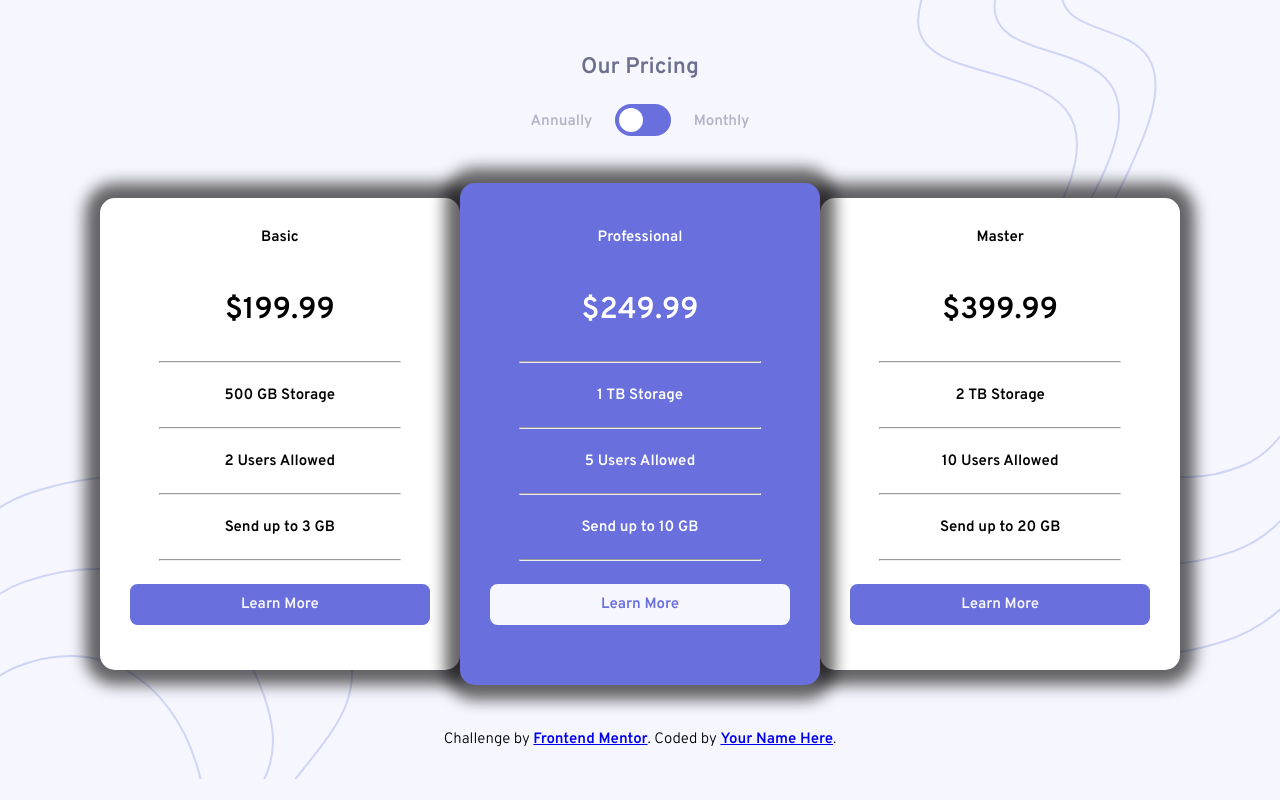
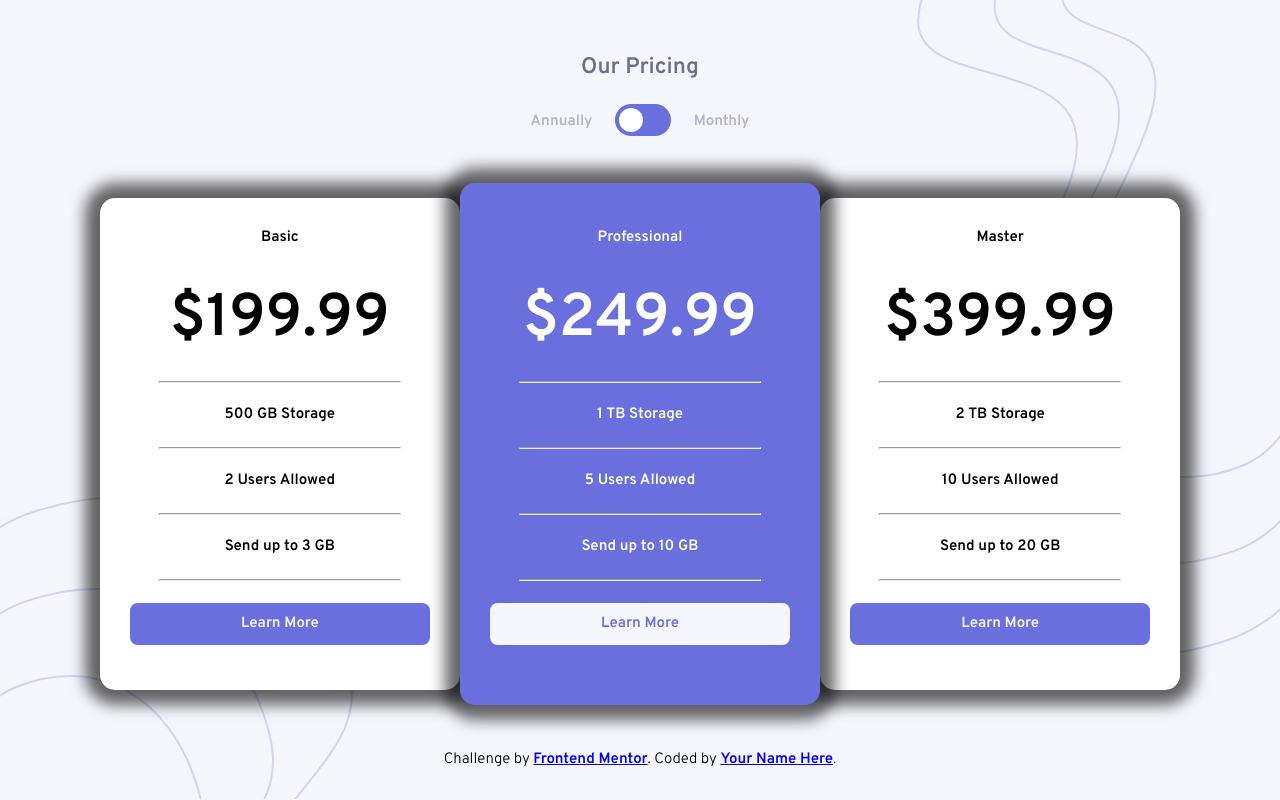
Before and after one commit to roc2246/componentToggle_frontEndMentor, a website: page index.html in a window 1280 px wide. Drawn offline with Linux system fonts and the light colour scheme.

Commit message:
Last commits before FEM post

```diff
--- a/sass/base/_typography.scss
+++ b/sass/base/_typography.scss
@@ -22,7 +22,9 @@ span {
   }
 
   &__cost {
-    font-size: 2rem;
+    font-size: 4rem;
+    margin-top: 1rem;
+    margin-bottom: 1rem;
   }
 
   &--inner{
--- a/sass/components/_sliders.scss
+++ b/sass/components/_sliders.scss
@@ -8,15 +8,17 @@
     opacity: 0;
     width: 0;
     height: 0;
-    & + .slider{
+
+    & + .slider {
       background-color: $color-primary-dark;
+      &:hover {
+        background-color: $color-primary-light;
+      }
     }
 
     &:checked + .slider:before {
       transform: translateX(1.625rem);
     }
-
-
   }
 
   .slider {
```
Also changed, not shown: css/style.css.
